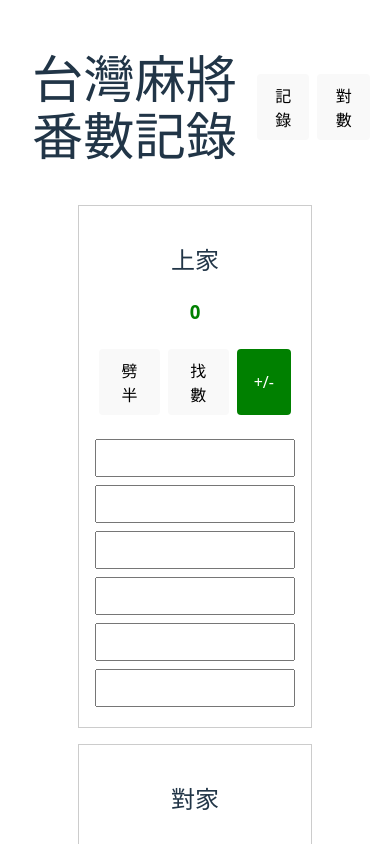
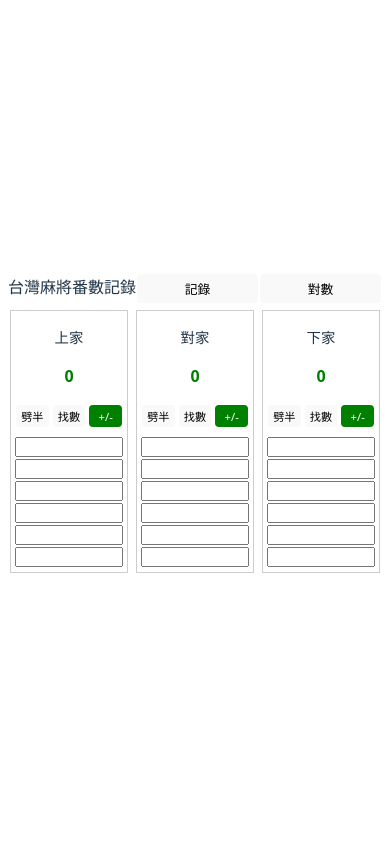
Before and after one commit to TerenceMKH/mahjong-score-pwa, a React (Vite) app: page / in a window 390 px wide. Shown: the top 844 px of the page. Built offline with nearby package versions, Linux system fonts and the light colour scheme.

Commit message:
Mobile layout fixes

```diff
--- a/src/App.css
+++ b/src/App.css
@@ -1,25 +1,35 @@
 .app {
   text-align: center;
-  padding: 16px;
+  padding: 8px; /* Reduced overall padding */
+  max-width: 100vw; /* Prevent horizontal overflow */
+  overflow-x: hidden; /* Hide any overflow */
 }
 
 .app-header {
   display: flex;
   justify-content: space-between;
   align-items: center;
+  flex-wrap: wrap;
+  font-size: 1em; /* Smaller header on mobile */
 }
 
 .players-container {
   display: flex;
-  flex-wrap: wrap;
-  justify-content: space-around;
+  flex-direction: row; /* Force row */
+  justify-content: space-between; /* Even spacing */
+  align-items: stretch; /* Stretch heights equally */
+  gap: 4px; /* Minimal gap */
+  max-width: 100%; /* Fit screen */
 }
 
 .player-card {
   border: 1px solid #ccc;
-  padding: 16px;
-  margin: 8px;
-  width: 200px;
+  padding: 8px; /* Reduced padding */
+  margin: 2px; /* Reduced margin */
+  flex: 1; /* Grow/shrink equally */
+  min-width: 0; /* Allow shrinking below content width */
+  box-sizing: border-box;
+  overflow: hidden; /* Prevent internal overflow */
 }
 
 .positive { color: green; }
@@ -28,7 +38,8 @@
 .buttons {
   display: flex;
   justify-content: space-around;
-  margin-bottom: 16px;
+  margin-bottom: 8px; /* Reduced */
+  gap: 2px; /* Tight spacing */
 }
 
 .inputs {
@@ -37,16 +48,20 @@
 }
 
 input {
-  margin: 4px 0;
-  padding: 8px;
-  font-size: 16px;
+  margin: 1px 0; /* Minimal margin */
+  padding: 4px; /* Smaller padding */
+  font-size: 0.8em; /* Smaller text */
+  width: 100%; /* Full card width */
+  box-sizing: border-box;
 }
 
 button {
-  padding: 8px 16px;
-  margin: 4px;
+  padding: 4px 8px; /* Smaller buttons */
+  margin: 1px; /* Minimal margin */
   border-radius: 4px;
   cursor: pointer;
+  font-size: 0.8em; /* Smaller text */
+  flex: 1; /* Equal button widths */
 }
 
 .negative-btn { background-color: red; color: white; }
@@ -58,27 +73,32 @@ button {
   left: 50%;
   transform: translate(-50%, -50%);
   background: white;
-  padding: 20px;
+  padding: 12px; /* Reduced */
   border: 1px solid #ccc;
   box-shadow: 0 0 10px rgba(0,0,0,0.5);
+  max-width: 90vw; /* Fit mobile */
+  max-height: 80vh;
+  overflow: auto;
 }
 
 .check-inputs {
   display: grid;
-  grid-template-columns: auto auto; /* Label and input side-by-side */
-  gap: 8px;
-  margin-bottom: 16px;
+  grid-template-columns: auto auto; /* Side-by-side */
+  gap: 2px; /* Minimal gap */
+  margin-bottom: 8px;
 }
 
-.check-inputs label {
-  font-weight: bold;
-  text-align: right;
+.check-inputs input[type="text"] {
+  width: 60px; /* Smaller width */
+  padding: 4px;
+  font-size: 0.8em;
+  margin-right: 2px;
 }
 
-.check-inputs input {
-  width: 100px; /* Fixed width for inputs */
-  padding: 8px;
-  font-size: 16px;
+.check-inputs input[type="number"] {
+  width: 60px;
+  padding: 4px;
+  font-size: 0.8em;
 }
 
 .balanced {
@@ -91,9 +111,34 @@ button {
   font-weight: bold;
 }
 
-.check-inputs input[type="text"] {
-  width: 100px;
-  padding: 8px;
-  font-size: 16px;
-  margin-right: 8px; /* Space between name and number inputs */
+/* Mobile optimizations (under 768px) */
+@media (max-width: 767px) {
+  .app-header h1 {
+    font-size: 1em; /* Even smaller title */
+  }
+
+  .player-card h2 {
+    font-size: 0.9em; /* Smaller names */
+  }
+
+  .player-card h3 {
+    font-size: 1em; /* Smaller scores */
+  }
 }
+
+/* Extra-small screens (e.g., iPhone <400px) */
+@media (max-width: 400px) {
+  .player-card {
+    padding: 4px; /* Minimal padding */
+  }
+
+  .buttons button {
+    padding: 2px 4px;
+    font-size: 0.7em;
+  }
+
+  .inputs input {
+    padding: 2px;
+    font-size: 0.7em;
+  }
+}
```
Also changed, not shown: 8 other files (tests, documents, lock files or other folders).
